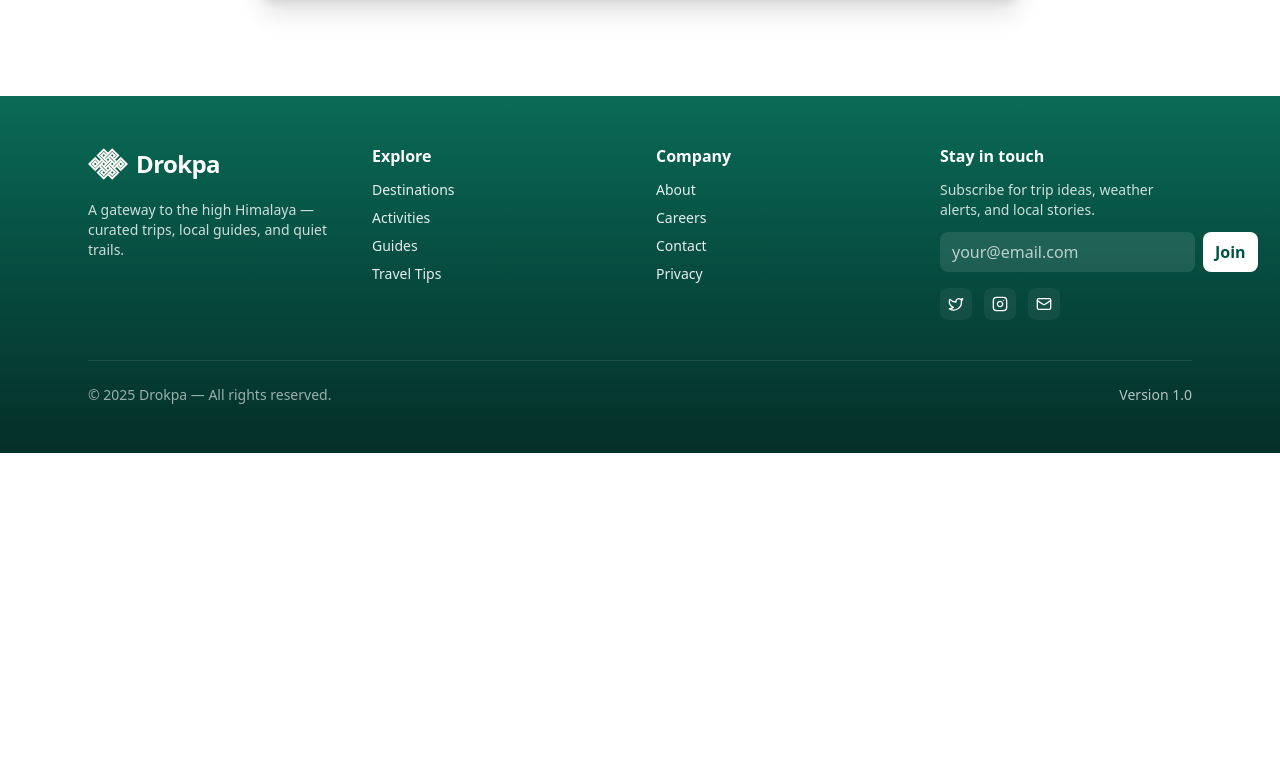
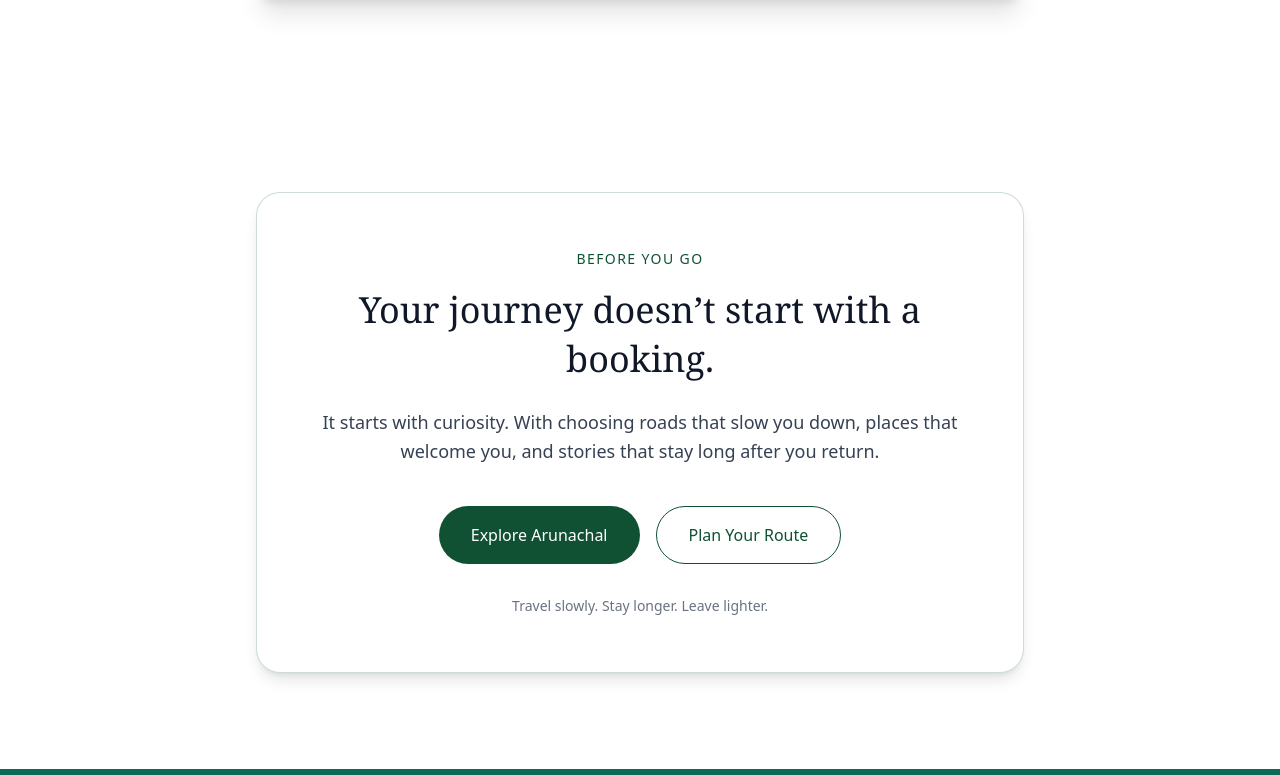
Before and after one commit to UmanandaSiddha/Drokpa-Client, a Next.js app: page / in a window 1280 px wide. Shown: the part 7665-8440 px from the top of the page. Before the commit the page ends 8118 px from the top, so only its background shows below. Built offline with nearby package versions, Linux system fonts and the light colour scheme; no server answers.

Commit message:
CTA added

```diff
--- a/app/page.tsx
+++ b/app/page.tsx
@@ -13,6 +13,7 @@ import Memories from "@/components/Memories";
 import FacilitiesSection from "@/components/FacilitiesSection";
 import Homestays from "@/components/Homestays";
 import LetterFromArunachal from "@/components/LetterFromArunachal";
+import LetterCTA from "@/components/CTA";
 // import Nav from "@/components/Nav";
 
 const slides = [
@@ -130,6 +131,8 @@ export default function Home() {
 
 			<LetterFromArunachal/>
 
+			<LetterCTA/>
+
 			{/* <Footer /> */}
 		</main>
 	);
--- /dev/null
+++ b/components/CTA.tsx
@@ -0,0 +1,51 @@
+import React from "react";
+import Link from "next/link";
+
+const LetterCTA = () => {
+	return (
+		<section className="relative bg-white py-24 px-6">
+			{/* Soft green backdrop */}
+			{/* <div className="absolute inset-0 flex justify-center items-center">
+				<div className="w-[92%] max-w-6xl h-[300px] rounded-3xl bg-[#0f5132]/95 transform rotate-1" />
+			</div> */}
+
+			{/* CTA Card */}
+			<div className="relative mx-auto max-w-3xl rounded-3xl bg-white border border-[#0f5132]/20 p-10 md:p-14 text-center shadow-lg">
+				<p className="mb-4 text-sm uppercase tracking-widest text-[#0f5132]">
+					Before you go
+				</p>
+
+				<h2 className="font-serif text-3xl md:text-4xl leading-snug text-gray-900">
+					Your journey doesn’t start with a booking.
+				</h2>
+
+				<p className="mt-6 text-lg text-gray-700 leading-relaxed">
+					It starts with curiosity. With choosing roads that slow you down,
+					places that welcome you, and stories that stay long after you return.
+				</p>
+
+				<div className="mt-10 flex flex-col sm:flex-row justify-center gap-4">
+					<Link
+						href="/explore"
+						className="inline-flex items-center justify-center rounded-full bg-[#0f5132] px-8 py-4 text-white text-base font-medium transition hover:bg-[#0c432a]"
+					>
+						Explore Arunachal
+					</Link>
+
+					<Link
+						href="/plan"
+						className="inline-flex items-center justify-center rounded-full border border-[#0f5132] px-8 py-4 text-[#0f5132] text-base font-medium transition hover:bg-[#0f5132]/5"
+					>
+						Plan Your Route
+					</Link>
+				</div>
+
+				<p className="mt-8 text-sm text-gray-500">
+					Travel slowly. Stay longer. Leave lighter.
+				</p>
+			</div>
+		</section>
+	);
+};
+
+export default LetterCTA;
```
